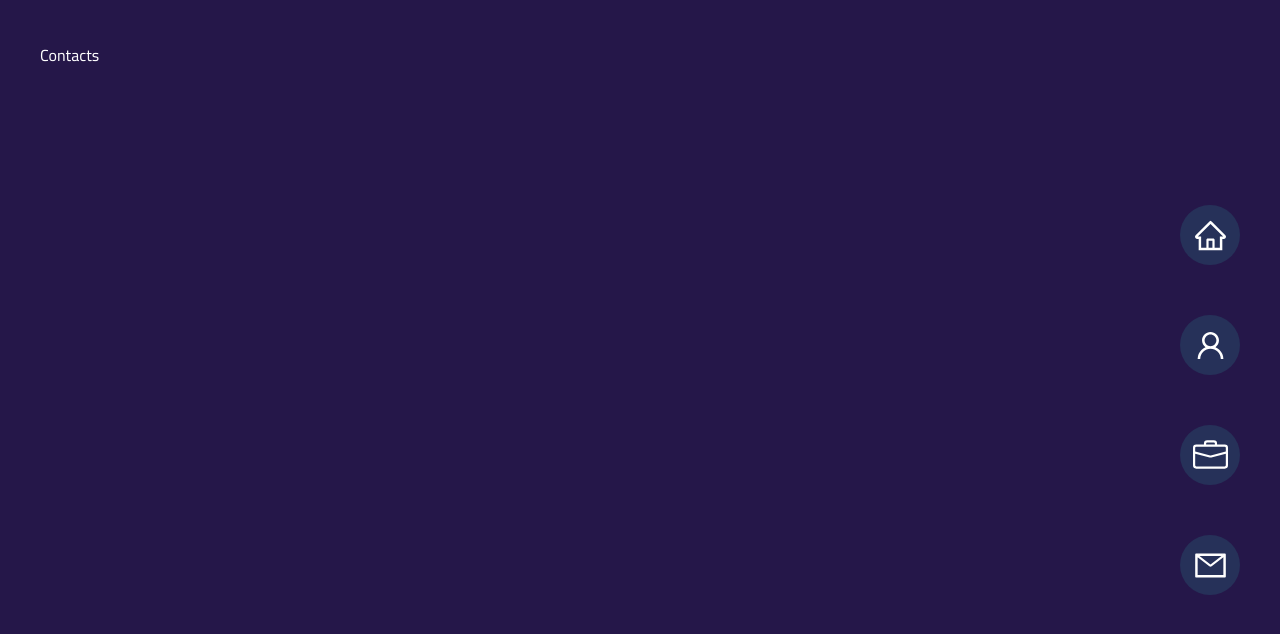
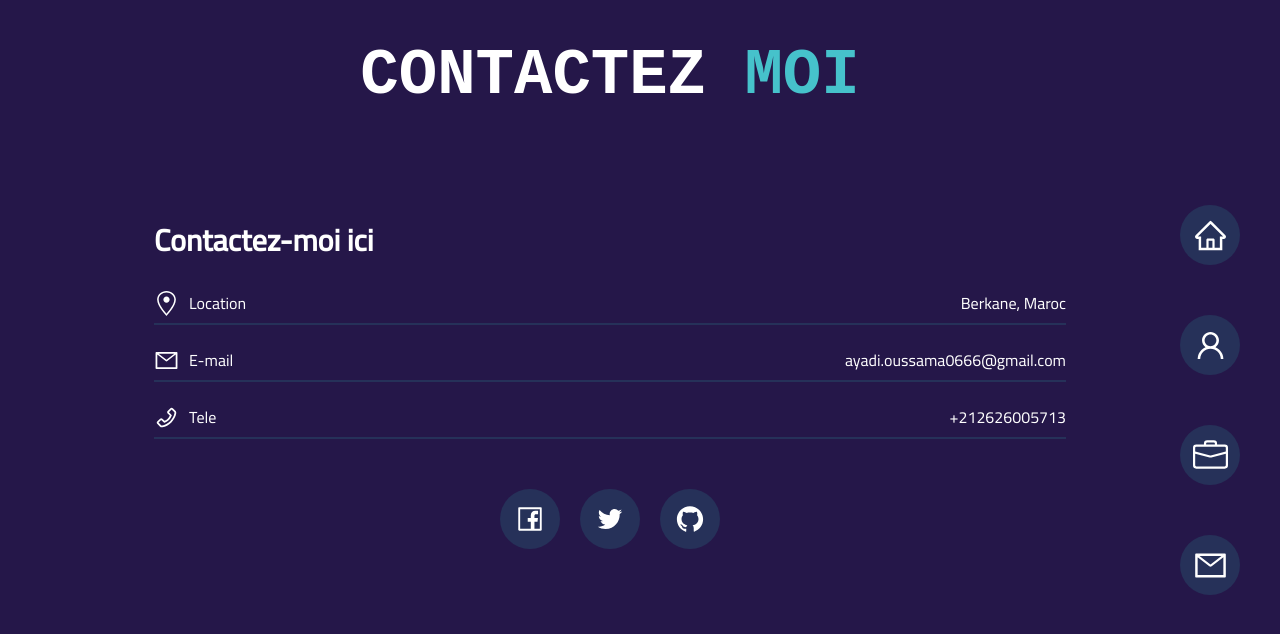
Before and after one commit to ayadi1/portfolio-ayadi, a React (Vite) app: page /contacts in a window 1280 px wide. Shown: the top 634 px of the page. Built offline with nearby package versions, Linux system fonts and the light colour scheme; a web font is replaced by a local one.

Commit message:
add contacts section

```diff
--- a/src/App.css
+++ b/src/App.css
@@ -8,7 +8,7 @@
   --color-light-blue: #46c2cb;
   --color-white: #fff;
   --color-black: #000;
-  --color-blue-gray : #263159;
+  --color-blue-gray: #263159;
 }
 *,
 *::after,
@@ -36,3 +36,9 @@ ul,
 ol {
   list-style: none;
 }
+@media screen and (max-width: 500px) {
+  .section-title {
+    font-size: 2rem;
+    text-align: center;
+  }
+}
--- a/src/routes/Contacts/Contacts.css
+++ b/src/routes/Contacts/Contacts.css
@@ -0,0 +1,58 @@
+.app__Contacts {
+  display: flex;
+  flex-direction: column;
+  align-items: center;
+}
+.app__Contacts h2 span {
+  color: var(--color-light-blue);
+}
+.app__Contacts-info {
+  margin-top: 100px;
+  width: 80%;
+}
+.app__Contacts-info h4 {
+  font-size: 30px;
+  font-weight: 700;
+}
+.app__Contacts-info .row {
+  width: 100%;
+  display: flex;
+  justify-content: space-between;
+  align-items: center;
+  margin-top: 20px;
+  border-bottom: 2px solid var(--color-blue-gray);
+  padding-bottom: 5px;
+}
+.app__Contacts-info .row .col-icon {
+  display: flex;
+  align-items: center;
+  gap: 10px;
+}
+.app__Contacts-icons {
+  margin-top: 50px;
+  display: flex;
+  gap: 20px;
+  margin-bottom: 100px;
+}
+.app__Contacts-icons a {
+  width: 60px;
+  height: 60px;
+  display: flex;
+  justify-content: center;
+  align-items: center;
+  background-color: var(--color-blue-gray);
+  border-radius: 50%;
+}
+.app__Contacts-icons a:hover {
+  -webkit-animation-duration: 1s;
+  animation-duration: 1s;
+  -webkit-animation-fill-mode: both;
+  animation-fill-mode: both;
+  animation-name: rubberBand;
+  background-color: var(--color-light-blue);
+}
+@media screen and (max-width: 600px) {
+  .app__Contacts-info .row {
+    flex-direction: column;
+  }
+}
--- a/src/routes/Contacts/Contacts.jsx
+++ b/src/routes/Contacts/Contacts.jsx
@@ -1,6 +1,62 @@
 import "./Contacts.css";
+import { GoLocation } from "react-icons/go";
+import {
+  AiOutlineMail,
+  AiOutlinePhone,
+  AiOutlineFacebook,
+  AiOutlineTwitter,
+  AiOutlineGithub,
+} from "react-icons/ai";
 export default function Contacts() {
   return (
-    <div>Contacts</div>
-  )
+    <div className="app__Contacts">
+      <h2 className="section-title">
+        Contactez <span>moi</span>
+      </h2>
+      <div className="app__Contacts-info">
+        <h4>Contactez-moi ici</h4>
+        <div className="row">
+          <div className="col-icon">
+            <GoLocation size={25} /> Location
+          </div>
+          <div className="col-info">Berkane, Maroc</div>
+        </div>
+        <div className="row">
+          <div className="col-icon">
+            <AiOutlineMail size={25} /> E-mail
+          </div>
+          <div className="col-info">ayadi.oussama0666@gmail.com</div>
+        </div>
+        <div className="row">
+          <div className="col-icon">
+            <AiOutlinePhone size={25} /> Tele
+          </div>
+          <div className="col-info">+212626005713</div>
+        </div>
+      </div>
+      <div className="app__Contacts-icons">
+        <a
+          href="https://www.facebook.com/ossama.ayadi.9"
+          target="_blank"
+          rel="noopener noreferrer"
+        >
+          <AiOutlineFacebook size={30} />
+        </a>
+        <a
+          href="https://twitter.com/ayadioo"
+          target="_blank"
+          rel="noopener noreferrer"
+        >
+          <AiOutlineTwitter size={30} />
+        </a>
+        <a
+          href="https://github.com/ayadi1/"
+          target="_blank"
+          rel="noopener noreferrer"
+        >
+          <AiOutlineGithub size={30} />
+        </a>
+      </div>
+    </div>
+  );
 }
```
